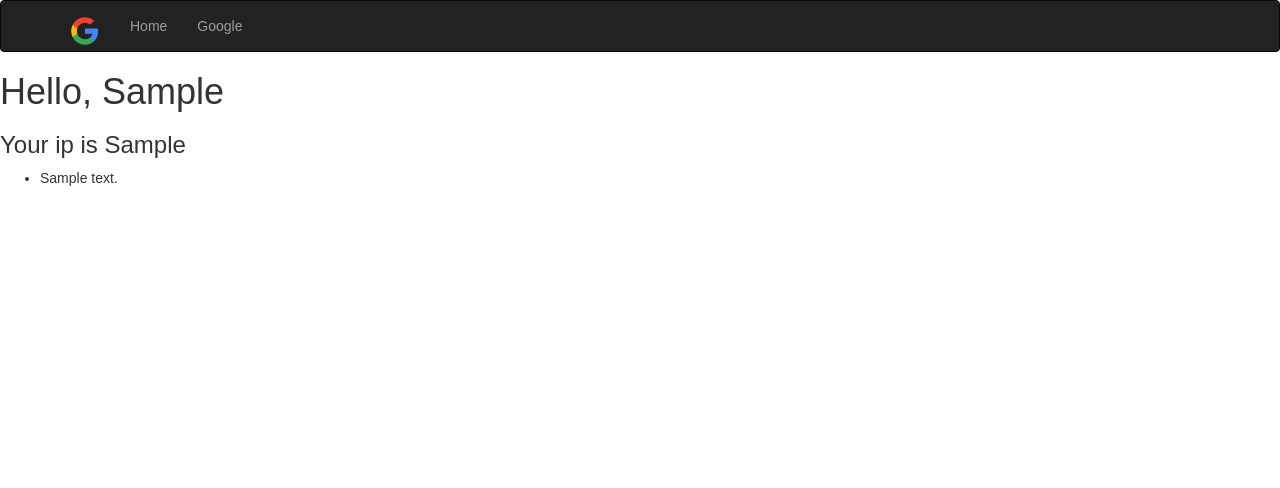
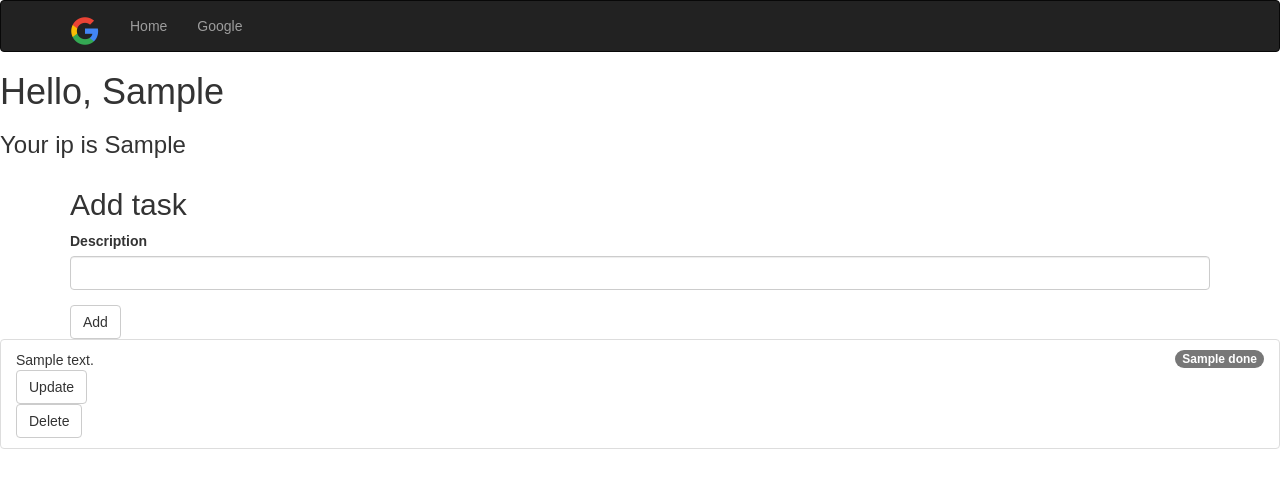
Before and after one commit to ghabrielv/flask-platzi, a Flask app: template app/templates/hello.html in a window 1280 px wide. Shown: the top 488 px of the page. Run offline with Flask 2, Linux system fonts and the light colour scheme; the template is opened without the code that fills it: values that come from a table or form of the project are taken from there, most other values are stand-ins (such as "Sample title", 1, 10 or a date in 2020); some libraries are stand-ins or nearby versions.

Commit message:
CRUD TODO

```diff
--- a/app/forms.py
+++ b/app/forms.py
@@ -6,3 +6,13 @@ class LoginForm(FlaskForm):
     username = StringField('Username', validators=[DataRequired()])
     password = PasswordField('Password', validators=[DataRequired()])
     submit = SubmitField('Login')
+
+class TodoForm(FlaskForm):
+    description = StringField('Description', validators=[DataRequired()])
+    submit = SubmitField('Add')
+
+class DeleteTodoForm(FlaskForm):
+    submit = SubmitField('Delete')
+
+class UpdateTodoForm(FlaskForm):
+    submit = SubmitField('Update')
--- a/app/templates/hello.html
+++ b/app/templates/hello.html
@@ -17,9 +17,14 @@
         <a href="{{ url_for('index') }}">Home</a>
     {% endif %}
 
-    <ul>
+    <div class="container">
+        <h2>Add task</h2>
+        {{ wtf.quick_form(todo_form) }}
+    </div>
+
+    <ul class="list-group">
         {% for todo in todos %}
-            {{ macros.render_todo(todo) }}
+            {{ macros.render_todo(todo, delete_form, update_form) }}
         {% endfor %}
     </ul>
 {% endblock %}
--- a/app/templates/macros.html
+++ b/app/templates/macros.html
@@ -1,3 +1,10 @@
-{% macro render_todo(todo) %}
-    <li>{{todo.to_dict().description}}</li>
+{% import 'bootstrap/wtf.html' as wtf %}
+
+{% macro render_todo(todo, delete_form, update_form) %}
+    <li class="list-group-item">
+        <span class="badge">{{todo.to_dict().done}}</span>
+        {{todo.to_dict().description}}
+        {{ wtf.quick_form(update_form, action=url_for('update', todo_id=todo.id, done=todo.to_dict().done)) }}
+        {{ wtf.quick_form(delete_form, action=url_for('delete', todo_id=todo.id)) }}
+    </li>
 {% endmacro %}
--- a/main.py
+++ b/main.py
@@ -1,9 +1,12 @@
-from flask import request, make_response, redirect, render_template, session
+from flask.helpers import url_for
+from app.forms import TodoForm, UpdateTodoForm
+from flask import request, make_response, redirect, render_template, session, flash
 import unittest
 from flask_login import login_required, current_user
 
 from app import create_app
-from app.firestore_service import get_todos
+from app.firestore_service import get_todos, put_todo, delete_todo, update_todo
+from app.forms import TodoForm, DeleteTodoForm
 
 app = create_app()
 
@@ -33,16 +36,43 @@ def index():
     return response
 
 
-@app.route('/hello', methods=['GET'])
+@app.route('/hello', methods=['GET', 'POST'])
 @login_required
 def hello():
     user_ip = session.get('user_ip')
     username = current_user.id
+    todo_form = TodoForm()
+    delete_form = DeleteTodoForm()
+    update_form = UpdateTodoForm()
     context = {
         'user_ip': user_ip,
         'todos': get_todos(user_id=username),
         'username': username,
+        'todo_form': todo_form,
+        'delete_form': delete_form,
+        'update_form': update_form,
     }
+
+    if todo_form.validate_on_submit():
+        put_todo(user_id=username, description=todo_form.description.data)
+
+        flash('Added task')
+
+        return redirect(url_for('hello'))
 
     # NOTE: ** expand dictionary
     return render_template('hello.html', **context)
+
+@app.route('/todos/delete/<todo_id>', methods=['POST'])
+def delete(todo_id):
+    user_id = current_user.id
+    delete_todo(user_id, todo_id)
+
+    return redirect(url_for('hello'))
+
+@app.route('/todos/update/<todo_id>/<int:done>', methods=['POST'])
+def update(todo_id, done):
+    user_id = current_user.id
+    update_todo(user_id, todo_id, done)
+
+    return redirect(url_for('hello'))
```
Also changed, not shown: app/firestore_service.py (+25 -3 lines).
